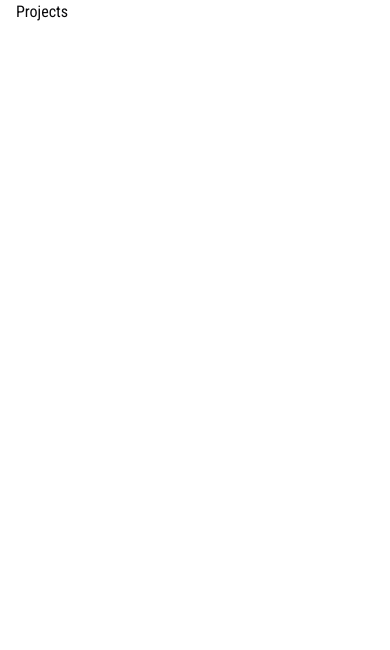
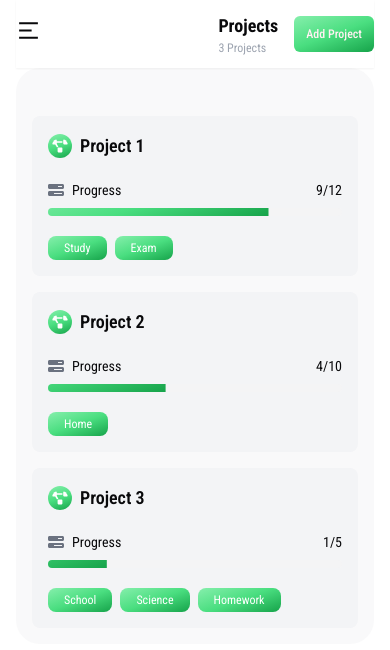
Before and after one commit to mmaazkhanhere/task-done, a Next.js app in the folder frontend/: page /projects in a window 390 px wide. Shown: the top 650 px of the page. Built offline with nearby package versions, Linux system fonts and the light colour scheme.

Commit message:
project route topbar responsive created

```diff
--- /dev/null
+++ b/frontend/src/app/(routes)/(categories)/categories/page.tsx
@@ -0,0 +1,9 @@
+import React from "react";
+
+type Props = {};
+
+const CategoriesPage = (props: Props) => {
+	return <div>CategoriesPage</div>;
+};
+
+export default CategoriesPage;
--- /dev/null
+++ b/frontend/src/app/(routes)/(projects)/projects/_components/project-card.tsx
@@ -0,0 +1,56 @@
+import { Progress } from "@/components/ui/progress";
+import React from "react";
+import { FaProjectDiagram } from "react-icons/fa";
+import { FaBarsProgress } from "react-icons/fa6";
+
+type Props = {
+	title: string;
+	totalTasks: number;
+	tasksCompleted: number;
+	category: string[];
+};
+
+const ProjectCard = ({
+	title,
+	totalTasks,
+	tasksCompleted,
+	category,
+}: Props) => {
+	const progress = (tasksCompleted / totalTasks) * 100;
+
+	return (
+		<div className="bg-gray-100 dark:bg-muted-foreground/30 p-4 rounded-lg flex flex-col items-start w-full gap-5">
+			<div className="flex items-center gap-2 w-full">
+				<FaProjectDiagram
+					size={24}
+					className="bg-primary rounded-full text-white p-1"
+				/>
+				<h2 className="text-lg font-semibold">{title}</h2>
+			</div>
+			<div className="flex flex-col items-start w-full gap-2">
+				<div className="flex items-center justify-between w-full">
+					<div className="text-sm md:text-base flex items-center gap-2">
+						<FaBarsProgress className="w-4 md:w-5 h-4 md:h-5 text-gray-500" />
+						Progress
+					</div>
+					<p className="text-sm md:text-base">
+						{tasksCompleted}/{totalTasks}
+					</p>
+				</div>
+				<Progress value={progress} />
+			</div>
+			<div className="flex flex-wrap items-center gap-2 w-full">
+				{category.map((cat) => (
+					<p
+						key={cat}
+						className="bg-primary text-white rounded-lg px-4 md:px-6 py-1 text-xs md:text-sm"
+					>
+						{cat}
+					</p>
+				))}
+			</div>
+		</div>
+	);
+};
+
+export default ProjectCard;
--- /dev/null
+++ b/frontend/src/app/(routes)/(projects)/projects/_components/project-navbar.tsx
@@ -0,0 +1,34 @@
+import MobileSidebar from "@/app/(routes)/_components/mobile-sidebar";
+import { Button } from "@/components/ui/button";
+import React from "react";
+
+import { IoAdd } from "react-icons/io5";
+
+type Props = {};
+
+const ProjectNavbar = (props: Props) => {
+	return (
+		<header className="sticky top-0 left-0 w-full flex items-center gap-4 md:gap-0 justify-between z-50 bg-white dark:bg-muted py-3 md:py-4 md:p-4 shadow-sm">
+			<div className="md:hidden">
+				<MobileSidebar />
+			</div>
+			<div className="flex items-center justify-center gap-4 lg:gap-8">
+				<div className="flex flex-col items-start">
+					<h2 className="text-lg md:text-xl font-bold">Projects</h2>
+					<p className="text-gray-400 text-xs md:text-sm">
+						3 Projects
+					</p>
+				</div>
+				<Button
+					size="sm"
+					className="flex items-center justify-center gap-1 text-xs md:text-sm"
+				>
+					<IoAdd size={24} className="hidden md:block" />
+					Add Project
+				</Button>
+			</div>
+		</header>
+	);
+};
+
+export default ProjectNavbar;
--- /dev/null
+++ b/frontend/src/app/(routes)/(projects)/projects/_components/top-bar.tsx
@@ -0,0 +1,46 @@
+import React from "react";
+import ProjectCard from "./project-card";
+
+type Props = {};
+
+const projectList = [
+	{
+		id: 1,
+		title: "Project 1",
+		totalTasks: 12,
+		tasksCompleted: 9,
+		category: ["Study", "Exam"],
+	},
+	{
+		id: 2,
+		title: "Project 2",
+		totalTasks: 10,
+		tasksCompleted: 4,
+		category: ["Home"],
+	},
+	{
+		id: 3,
+		title: "Project 3",
+		totalTasks: 5,
+		tasksCompleted: 1,
+		category: ["School", "Science", "Homework"],
+	},
+];
+
+const Topbar = (props: Props) => {
+	return (
+		<div className="bg-gray-100/50 dark:bg-muted p-4 md:p-0 pt-12 grid grid-cols-1 md:grid-cols-2 lg:grid-cols-3 rounded-3xl gap-4 ">
+			{projectList.map((project) => (
+				<ProjectCard
+					key={project.id}
+					title={project.title}
+					tasksCompleted={project.tasksCompleted}
+					totalTasks={project.totalTasks}
+					category={project.category}
+				/>
+			))}
+		</div>
+	);
+};
+
+export default Topbar;
--- a/frontend/src/app/(routes)/(projects)/projects/page.tsx
+++ b/frontend/src/app/(routes)/(projects)/projects/page.tsx
@@ -1,9 +1,16 @@
 import React from "react";
+import ProjectNavbar from "./_components/project-navbar";
+import Topbar from "./_components/top-bar";
 
 type Props = {};
 
 const Projects = (props: Props) => {
-	return <div>Projects</div>;
+	return (
+		<div className="relative w-full">
+			<ProjectNavbar />
+			<Topbar />
+		</div>
+	);
 };
 
 export default Projects;
--- a/frontend/src/app/(routes)/_components/sidebar-route.tsx
+++ b/frontend/src/app/(routes)/_components/sidebar-route.tsx
@@ -8,6 +8,7 @@ import { Routes } from "@/types/interface";
 
 import { MdDashboard } from "react-icons/md";
 import { FaTasks, FaProjectDiagram } from "react-icons/fa";
+import { RiStackFill } from "react-icons/ri";
 
 type Props = {};
 
@@ -27,6 +28,11 @@ const routes: Routes[] = [
 		href: "/projects",
 		icon: FaProjectDiagram,
 	},
+	{
+		title: "Categories",
+		href: "/categories",
+		icon: RiStackFill,
+	},
 ];
 
 const SidebarRoutes = (props: Props) => {
--- a/frontend/src/app/(routes)/_components/sidebar.tsx
+++ b/frontend/src/app/(routes)/_components/sidebar.tsx
@@ -7,7 +7,7 @@ type Props = {};
 
 const Sidebar = (props: Props) => {
 	return (
-		<div className="flex flex-col items-center justify-between p-6 py-10 h-full overflow-y-auto shadow-md">
+		<div className="flex flex-col items-center justify-between p-6 py-8 h-full overflow-y-auto shadow-md">
 			<Logo />
 
 			<div className="w-full md:pb-32">
```
